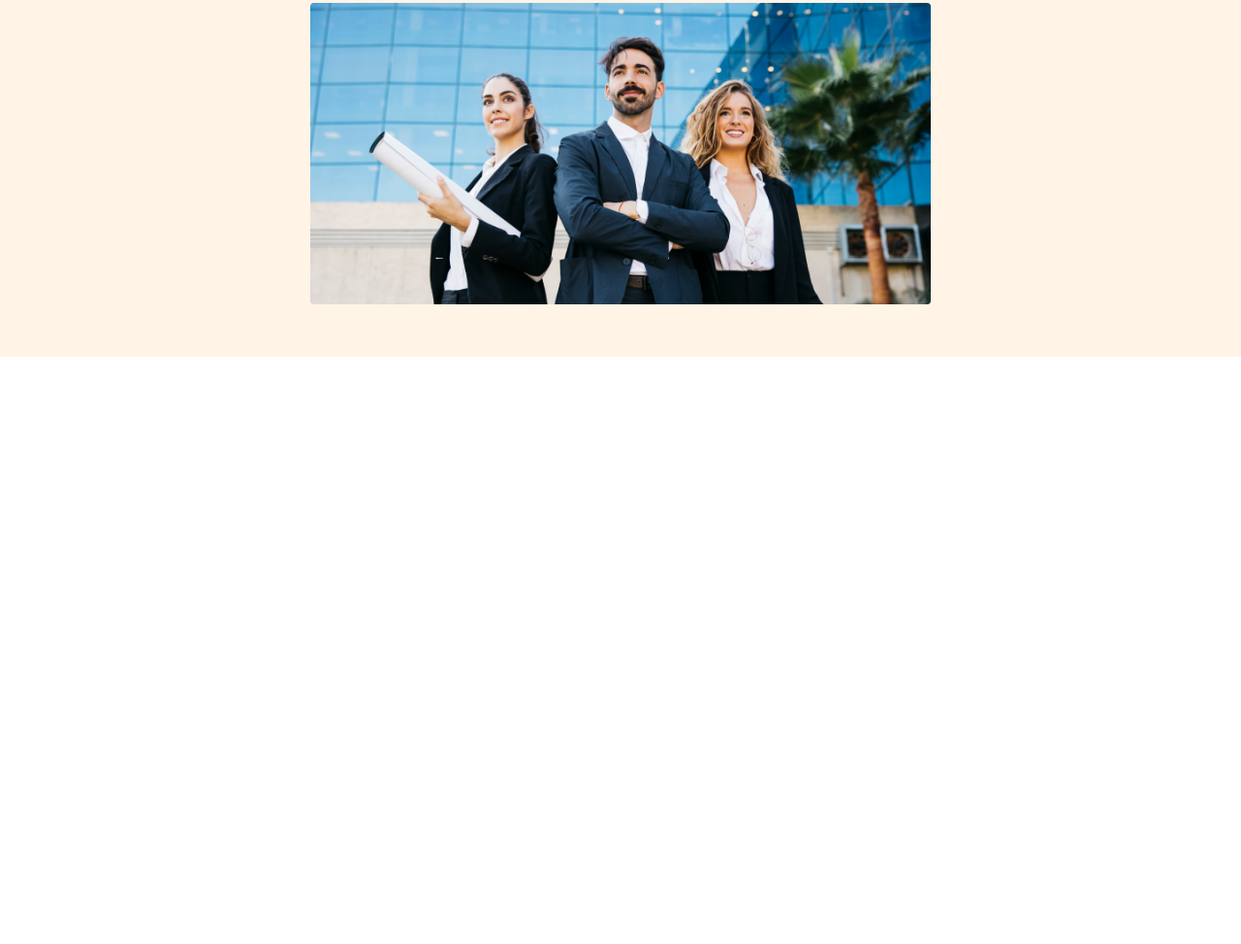
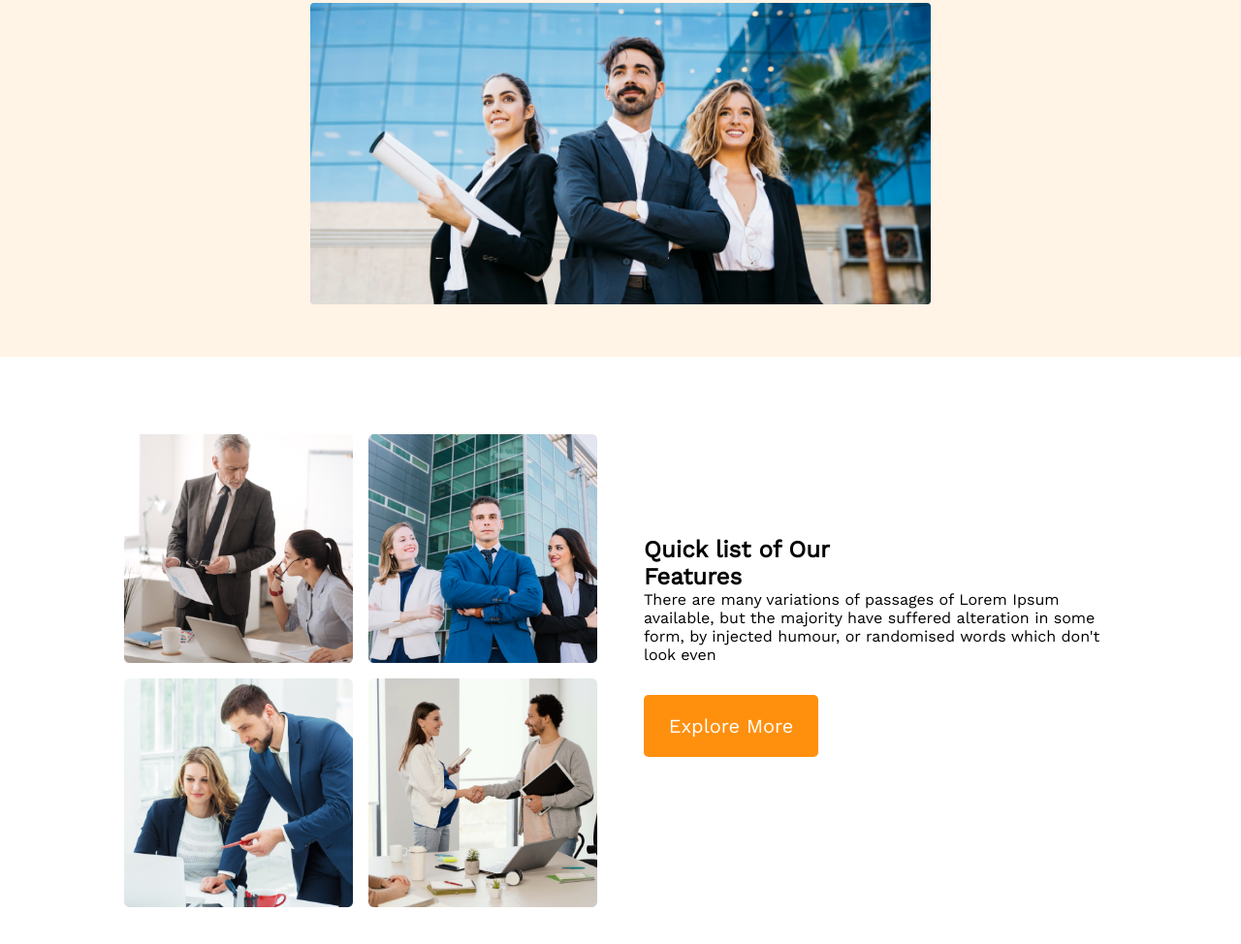
Before and after one commit to motlubor/architecturer, a plain HTML site: page index.htm in a window 1280 px wide. Shown: the part 632-1606 px from the top of the page at 97% size. Before the commit the page ends 1080 px from the top, so only its background shows below. Drawn offline with nearby package versions, Linux system fonts and the light colour scheme.

Commit message:
features section added

```diff
--- a/index.htm
+++ b/index.htm
@@ -17,6 +17,8 @@
 
 </head>
 <body>
+
+    <!-- =================header section======================== -->
 <header>
 
     <div class="navbar">
@@ -44,7 +46,23 @@
 </div>
 
 </header>
+<!-- ==============================features section========================== -->
 
+<section class="features">
+    <div class="features-gallery">
+<img src="images/team1.png" alt="">
+<img src="images/team2.png" alt="">
+<img src="images/team3.png" alt="">
+<img src="images/team4.png" alt="">
+    </div>
+    <div class="features-description">
+<h2>Quick list of Our </h2>
+<h2>Features</h2>
+<p>There are many variations of passages of Lorem Ipsum available, but the majority have suffered alteration in some form, by injected humour, or randomised words which don't look even</p>
+
+<button class="explor-btn"><a href="">Explore More</a></button>
+    </div>
+</section>
 
 </body>
 </html>
--- a/styles/style.css
+++ b/styles/style.css
@@ -64,3 +64,24 @@ width: 100%;
 margin-top: 50px;
 margin-bottom: 50px;
 }
+/* =======================features section======================== */
+
+.features{
+    width: 80%;
+    margin: auto;
+    display: grid;
+    justify-content: space-around;
+    grid-template-columns: repeat(2, 1fr);
+    gap: 3em;
+    align-items: center;
+    margin-bottom: 5em;
+
+}
+.features-gallery{
+    display: grid;
+    grid-template-columns: repeat(2, 1fr);
+    gap: 1em;
+}
+.features-gallery img{
+    width: 100%;
+}
```
